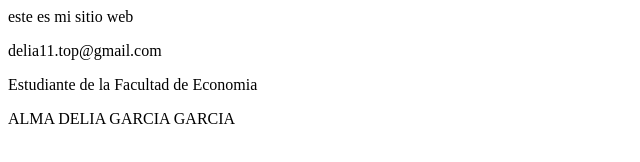
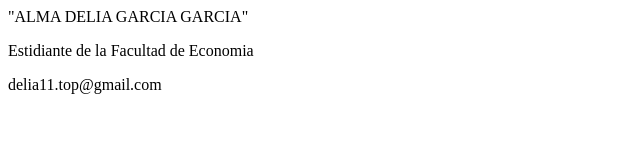
Before and after one commit to almagrc/almagrc.github.io, a plain HTML site: page index.html in a window 1280 px wide. Shown: the whole page, without its empty margins (0-640 px from the left). Drawn offline with Linux system fonts and the light colour scheme.

Commit message:
Update index.html

```diff
--- a/index.html
+++ b/index.html
@@ -1,4 +1,3 @@
-<p> este es mi sitio web<p>
-<p> delia11.top@gmail.com <p>
-  <p> Estudiante de la Facultad de Economia<p>
-<p> ALMA DELIA GARCIA GARCIA<p>
+<p> "ALMA DELIA GARCIA GARCIA"<p>
+  <p> Estidiante de la Facultad de Economia<p>
+    <p>delia11.top@gmail.com<p>
```
